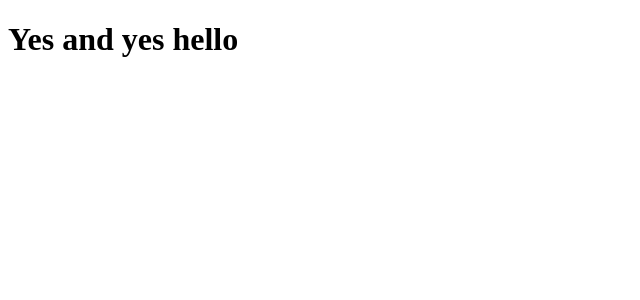
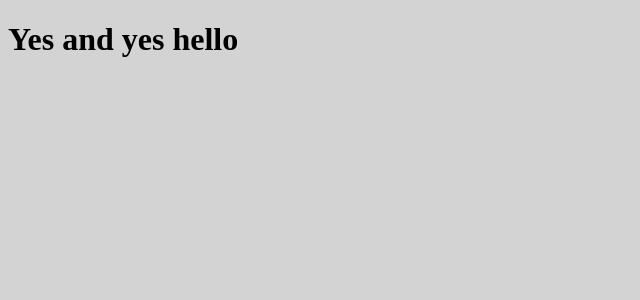
Before and after one commit to rakuten-frontend/rakuten-react-kit, a React app: page / in a window 1280 px wide. Shown: the top 300 px of the page, without its empty margins (0-640 px from the left). Built offline with nearby package versions, Linux system fonts and the light colour scheme; the HTML template or start-up script is replaced by a standard one.

Commit message:
remove relative paths

```diff
--- a/src/app.jsx
+++ b/src/app.jsx
@@ -7,7 +7,9 @@
 
 import * as ReactDOM from "react-dom";
 import * as React from "react";
-import {Yes} from "./yes";
+import {Yes} from "yes";
+
+require("style/main.scss");
 
 function render() {
   ReactDOM.render(
@@ -19,5 +21,4 @@ render();
 
 if (module.hot) {
   module.hot.accept();
-  render();
 }
--- /dev/null
+++ b/src/style/main.scss
@@ -0,0 +1,3 @@
+body {
+  background: lightgray;
+}
--- a/webpack.config.js
+++ b/webpack.config.js
@@ -5,7 +5,6 @@ module.exports = {
 
   output: {
     path: "./build",
-    publicPath: "/assets/",
     filename: "bundle.js"
   },
 
```
Also changed, not shown: 1 other file (tests, documents, lock files or other folders).
